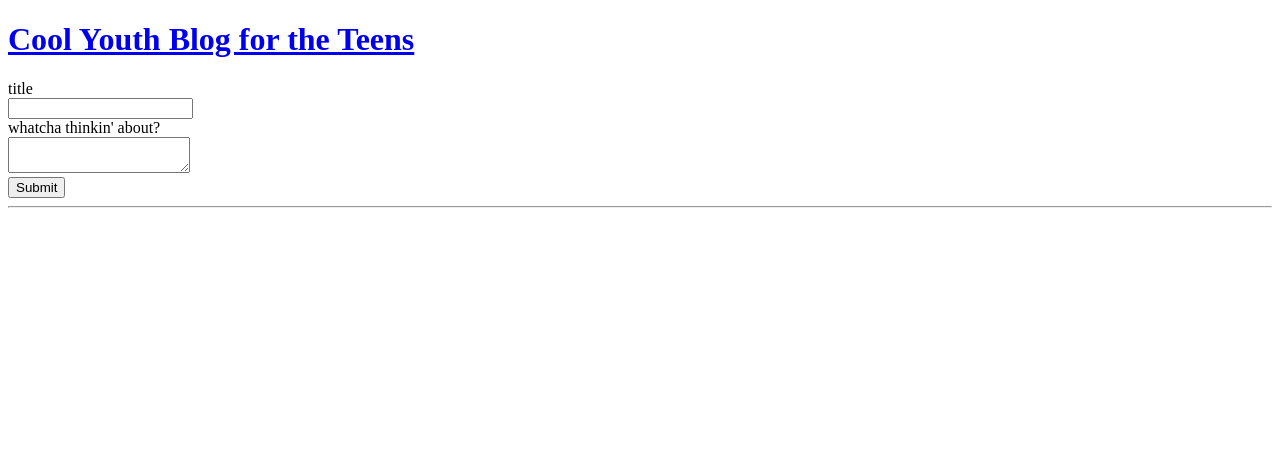
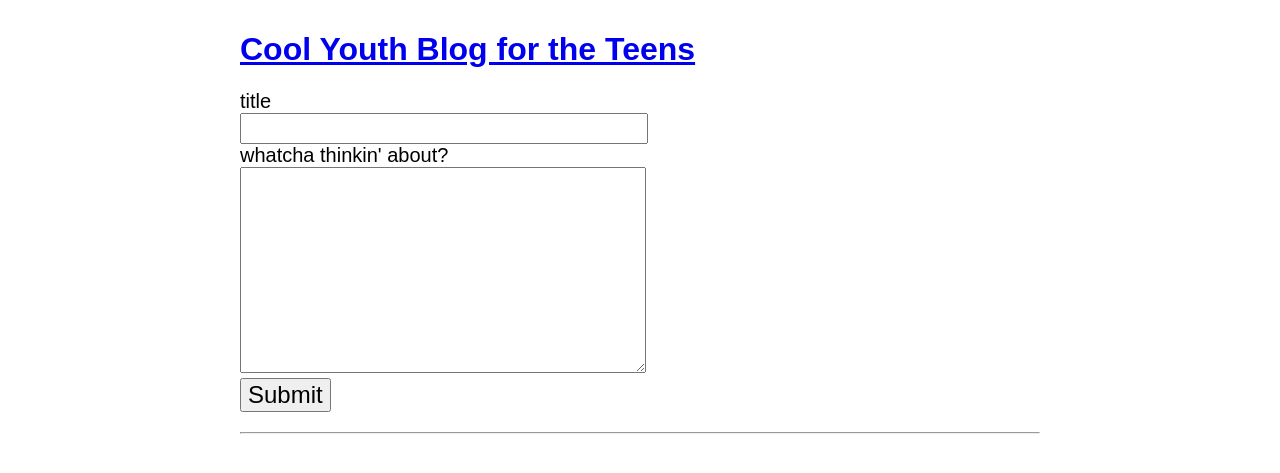
Before and after one commit to apmihal/build-a-blog, a Python web app: template templates/newpost.html in a window 1280 px wide. Shown: the top 473 px of the page. Run offline with Jinja, Linux system fonts and the light colour scheme; the template is opened without the code that fills it, so the values that code supplies are empty.

Commit message:
added css styling

```diff
--- a/templates/base.html
+++ b/templates/base.html
@@ -3,10 +3,57 @@
     <head>
         <title>CYBftT</title>
         <style type="text/css">
-            .error {
-                color: red;
-            }
-        </style>
+          body {
+            font-family: sans-serif;
+            width: 800px;
+            margin: 0 auto;
+            padding: 10px;
+          }
+
+          .error {
+            color: red
+          }
+
+          label {
+            display: block;
+            font-size: 20px;
+          }
+
+          input[type=text] {
+            width: 400px;
+            font-size: 20px;
+            padding: 2px;
+          }
+
+          textarea {
+            width: 400px;
+            height: 200px;
+            font-size: 17px;
+            font-family: monospace;
+          }
+
+          input[type=submit] {
+            font-size: 24px;
+          }
+
+          hr {
+            margin: 20px auto;
+          }
+
+          .post + .post {
+            margin-top: 20px;
+          }
+
+          .post-title {
+            font-weight: bold;
+            font-size: 20px;
+          }
+
+          .post-body {
+            margin: 0;
+            font-size: 17px;
+          }
+          </style>
     </head>
     <body>
         <h1>
```
